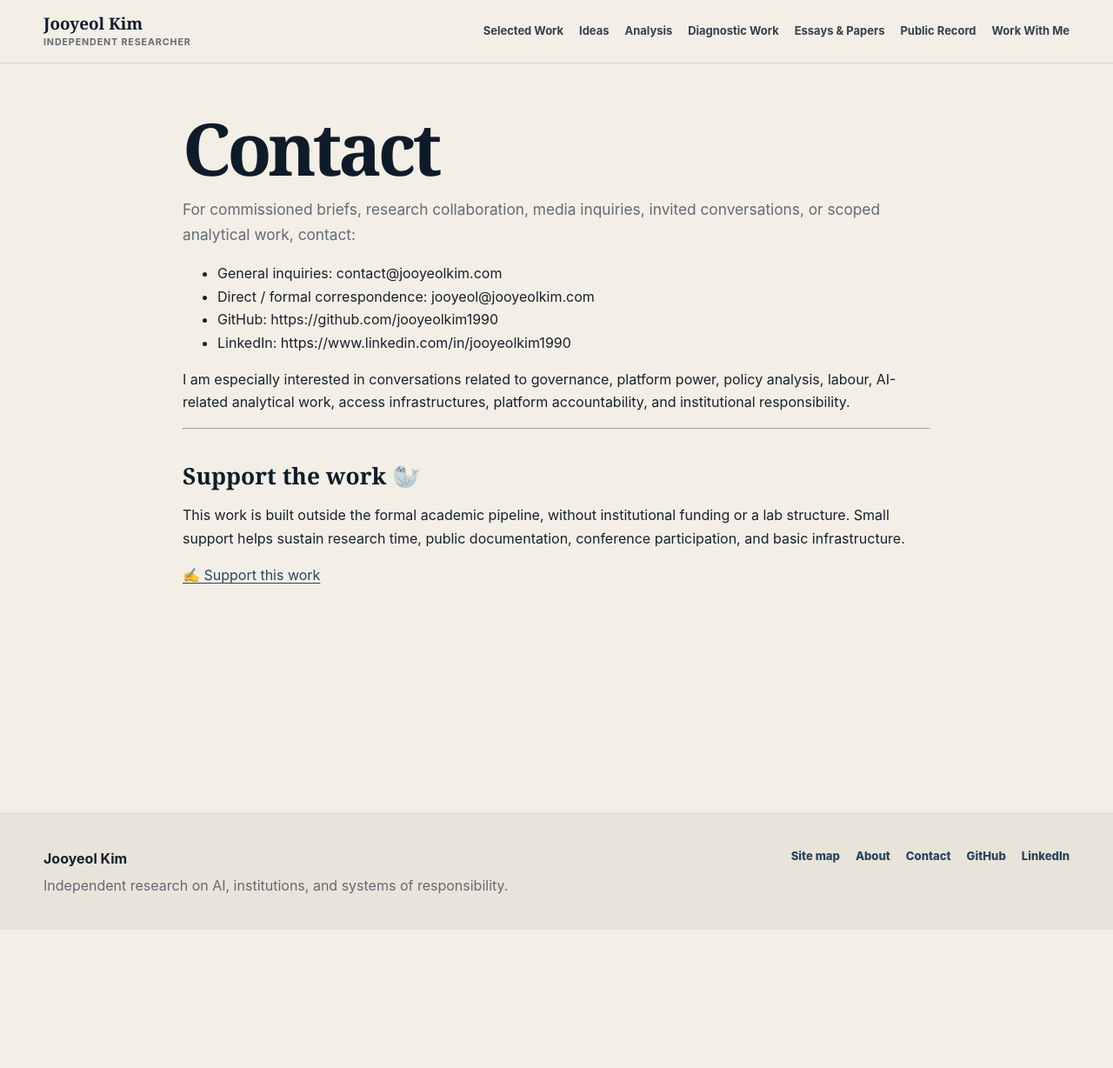
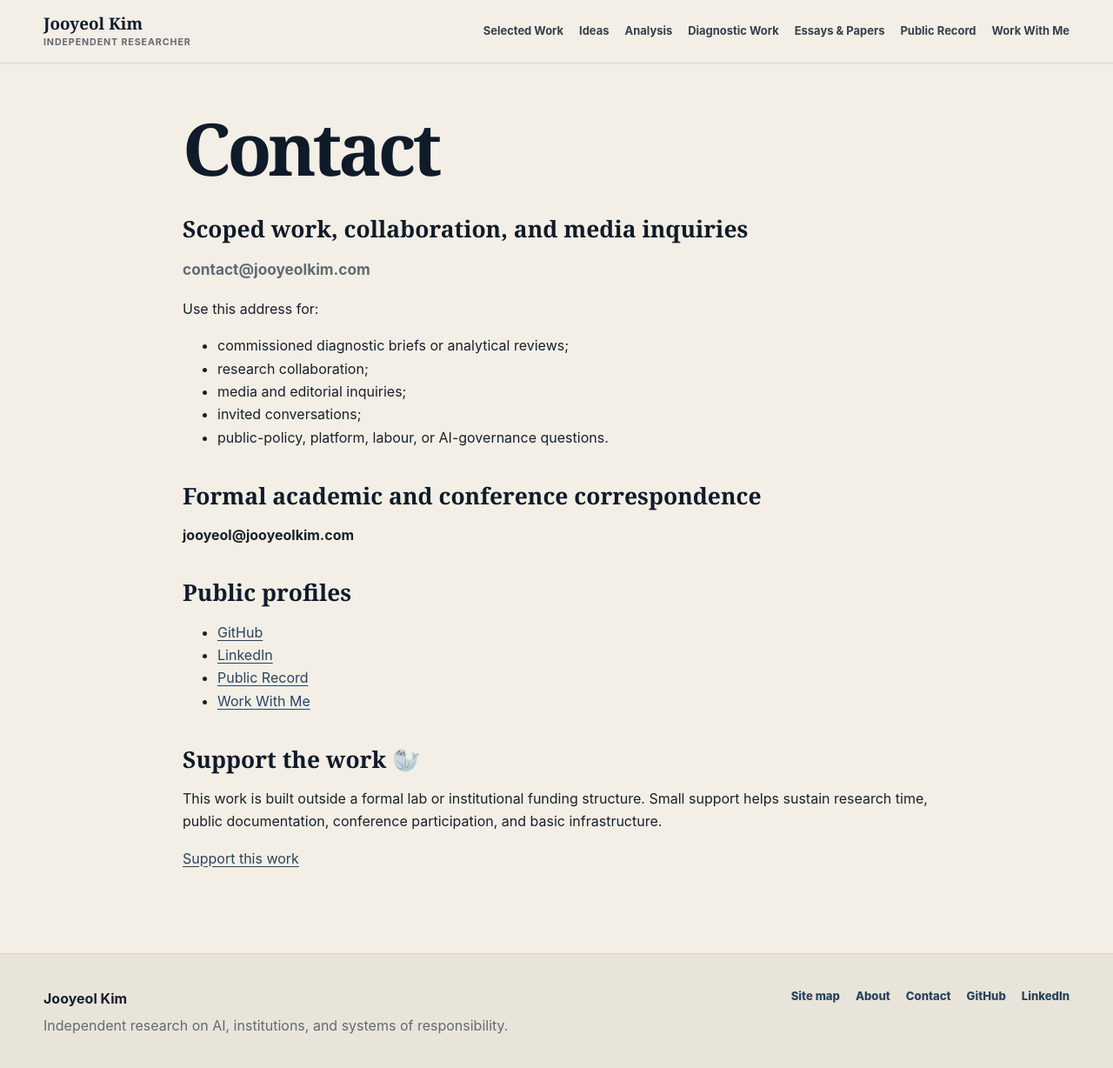
Before and after one commit to jooyeolkim1990/jooyeolkim1990.github.io, a Jekyll site: the page built from contact.md, in a window 1280 px wide and 1231 px high. Shown: the top 1228 px of the window at 87% size. Built offline with Jekyll 4.4.1, drawn with Linux system fonts in a browser that asks for light colours; our own code applies the rules of GitHub Pages for plain Markdown files.

Commit message:
Simplify contact routes and remove duplicated service copy

```diff
--- a/contact.md
+++ b/contact.md
@@ -1,18 +1,35 @@
+---
+title: Contact
+description: Contact Jooyeol Kim for research, media, collaboration, and scoped analytical work.
+---
+
 # Contact
 
-For commissioned briefs, research collaboration, media inquiries, invited conversations, or scoped analytical work, contact:
+## Scoped work, collaboration, and media inquiries
 
-- General inquiries: contact@jooyeolkim.com
-- Direct / formal correspondence: jooyeol@jooyeolkim.com
-- GitHub: https://github.com/jooyeolkim1990
-- LinkedIn: https://www.linkedin.com/in/jooyeolkim1990
+**contact@jooyeolkim.com**
 
-I am especially interested in conversations related to governance, platform power, policy analysis, labour, AI-related analytical work, access infrastructures, platform accountability, and institutional responsibility.
+Use this address for:
 
----
+- commissioned diagnostic briefs or analytical reviews;
+- research collaboration;
+- media and editorial inquiries;
+- invited conversations;
+- public-policy, platform, labour, or AI-governance questions.
+
+## Formal academic and conference correspondence
+
+**jooyeol@jooyeolkim.com**
+
+## Public profiles
+
+- [GitHub](https://github.com/jooyeolkim1990)
+- [LinkedIn](https://www.linkedin.com/in/jooyeolkim1990)
+- [Public Record](cv.html)
+- [Work With Me](work-with-me.html)
 
 ## Support the work 🦭
 
-This work is built outside the formal academic pipeline, without institutional funding or a lab structure. Small support helps sustain research time, public documentation, conference participation, and basic infrastructure.
+This work is built outside a formal lab or institutional funding structure. Small support helps sustain research time, public documentation, conference participation, and basic infrastructure.
 
-[✍️ Support this work](https://www.buymeacoffee.com/jooyeolkim1990)
+[Support this work](https://www.buymeacoffee.com/jooyeolkim1990)
```
